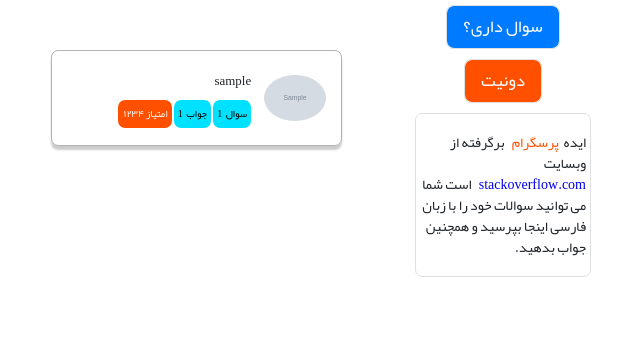
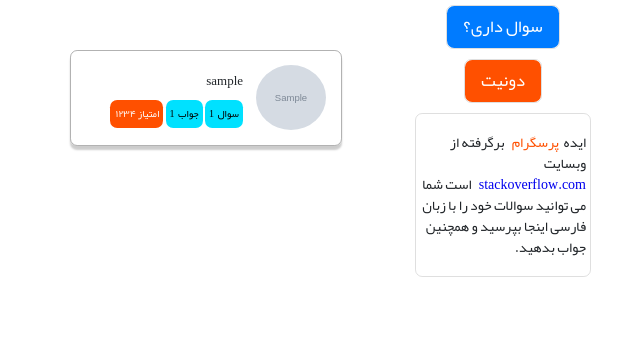
Before and after one commit to feegaa/porsgram, a Django app: page /user/users/ in a window 1280 px wide. Shown: the part 69-420 px from the top of the page, without its empty margins (497-1137 px from the left). Run offline with Django 3.2, Linux system fonts and the light colour scheme; tables that the repository leaves empty hold one stand-in row (values such as "Sample post"); grey boxes marked "Sample" are stand-in pictures; some libraries are stand-ins or nearby versions.

Commit message:
usesr modified again

```diff
--- a/templates/static/style/users.css
+++ b/templates/static/style/users.css
@@ -18,6 +18,7 @@
     box-shadow: 0 4px 2px rgba(0, 0, 0, 0.2);
     width: auto;
     max-width: 42%;
+    min-width: 250px;
     margin: 20px 5px;
     padding: 4px 10px;
 }
@@ -32,8 +33,10 @@
 
 .avatar {
     display: inline-block;
-    width: 23%;
-    height: 23%;
+    width: 70px;
+    height: 65px;
+    /* max-width: 70px;
+    max-height: 70px; */
     margin: auto 5px;
     right: 0;
     border: none;
--- a/templates/user/users.html
+++ b/templates/user/users.html
@@ -3,7 +3,7 @@
 
 {% block styles %}
 {% load static %}
-<link rel="stylesheet" href="{% static 'style/users.css' %}?version=59">
+<link rel="stylesheet" href="{% static 'style/users.css' %}?version=69">
 <link rel="stylesheet" href="{% static 'style/modal.css' %}?version=60">
 {% endblock styles %}
 
@@ -20,7 +20,7 @@
 
     <div class="procard">
         <div class="inner">
-            <img class="avatar" src="{{ user.avatarmodel.avatar.url }}" alt="leo">
+            <img class="avatar" src="{{ user.avatarmodel.avatar.url }}" alt="{{ user.username }}'s avatar'">
             <div class="sec">
 
                 <p>
--- a/user/forms.py
+++ b/user/forms.py
@@ -13,7 +13,7 @@ class UserForm(forms.ModelForm):
     username   = forms.CharField(label='نام کاربری', max_length=30, required=False)
     email      = forms.EmailField(label='ایمیل', required=True)
     password   = forms.PasswordInput()
-    gender     = forms.ChoiceField(choices=STATUS_CHOICES, widget=forms.RadioSelect)
+    gender     = forms.ChoiceField(choices=STATUS_CHOICES, label="جنسیت", widget=forms.RadioSelect)
 
     class Meta:
         model = UserModel
--- a/user/models.py
+++ b/user/models.py
@@ -111,7 +111,7 @@ class AvatarModel(models.Model):
     # def save(self, is_update):
     def save(self, force_insert=False, force_update=False, using=None):
         super().save()
-        SIZE       = 200
+        SIZE       = 225
         FILE_SCALE = (SIZE, SIZE)
 
         img = Image.open(self.avatar.path)
```
